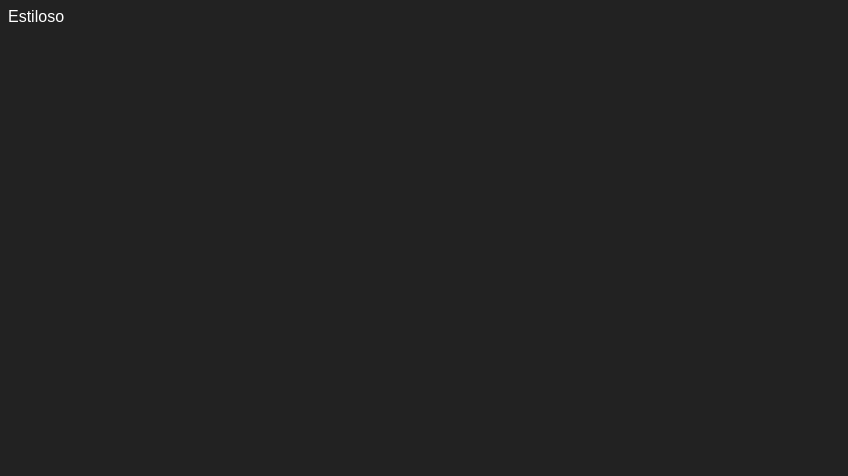
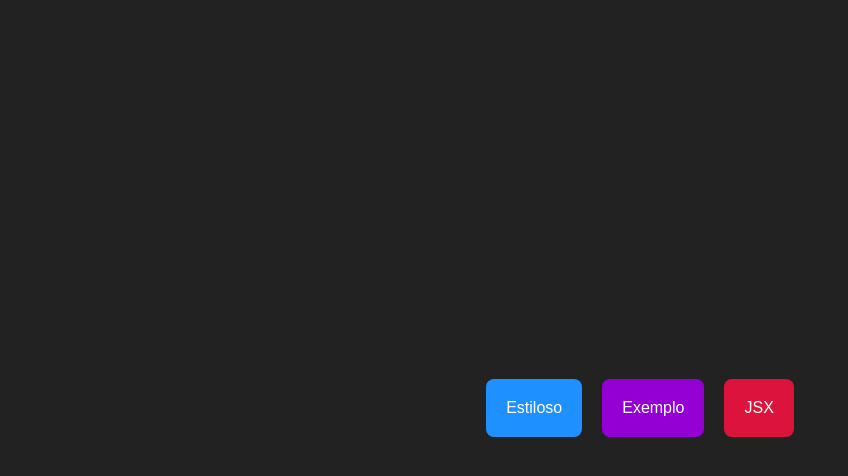
Before and after one commit to alandutra02/next, a Next.js app in the folder fundamentos/: page / in a window 1280 px wide. Shown: the top 476 px of the page, without its empty margins (0-848 px from the left). Built offline with nearby package versions, Linux system fonts and the light colour scheme.

Commit message:
Navegacao

```diff
--- /dev/null
+++ b/fundamentos/src/components/Navegador.jsx
@@ -0,0 +1,17 @@
+import styles from '../styles/Navegador.module.css'
+import Link from "next/link"
+export default function Navegador(props) {
+    return (
+        <div>
+            <Link href={props.destino} style={{
+                textDecoration: 'none'
+            }}>
+                <div className={styles.navegador} style={{
+                    backgroundColor: props.cor ?? 'dodgerblue',
+                }}>
+                    {props.menu}
+                </div>
+            </Link>
+        </div>
+    )
+}
--- a/fundamentos/src/pages/exemplo.jsx
+++ b/fundamentos/src/pages/exemplo.jsx
@@ -1,9 +1,10 @@
 import Cabecalho from "@/components/Cabecalho"
+import Layout from "@/components/Layout"
 export default function Exemplo() {
     return (
-        <>
+        <Layout titulo="Usando Componentes">
             <Cabecalho titulo="Next.js & React" />
             <Cabecalho titulo="Aprenda Next na prática" />
-        </>
+        </Layout>
     )
 }
--- a/fundamentos/src/pages/index.jsx
+++ b/fundamentos/src/pages/index.jsx
@@ -1,9 +1,17 @@
 import Link from "next/link"
-import styles from '../styles/Estiloso.module.css'
+import Navegador from "@/components/Navegador"
 export default function Inicio() {
     return (
-        <>
-            <Link className={styles.linkBranco} href="/estiloso">Estiloso</Link>
-        </>
+        <div style={{
+            display: 'flex',
+            justifyContent: 'center',
+            alignItems: 'center',
+            flexWrap: 'wrap',
+            height: '100vh',
+        }}>
+            <Navegador destino='/estiloso' menu="Estiloso"/>
+            <Navegador destino='/exemplo' menu="Exemplo" cor="#9400d3" />
+            <Navegador destino='/jsx' menu="JSX" cor="crimson" />
+        </div>
     )
 }
--- /dev/null
+++ b/fundamentos/src/pages/jsx.jsx
@@ -0,0 +1,20 @@
+import Layout from "@/components/Layout"
+
+export default function Jsx() {
+    const titulo = <h1>JSX é um Conceito Central</h1>
+
+    function subtitulo() {
+        return <h2>{"muito legal".toUpperCase()}</h2>
+    }
+    return (
+        <Layout titulo="Entendo o JSX ">
+            <div>
+                {titulo}
+                {subtitulo()}
+                <p>
+                    {JSON.stringify({nome: 'João', idade: 30})}
+                </p>
+            </div>
+        </Layout>
+    )
+}
--- a/fundamentos/src/styles/Estiloso.module.css
+++ b/fundamentos/src/styles/Estiloso.module.css
@@ -9,7 +9,3 @@
 /* h1 { vai dar erro porque esse seletor não está dentro de uma classe (erro dizendo que o seletor não é puro)
 margin: 0
 */
-.linkBranco {
-    color: white;
-    text-decoration: none;
-}
--- /dev/null
+++ b/fundamentos/src/styles/Navegador.module.css
@@ -0,0 +1,7 @@
+.navegador {
+    padding: 20px;
+    color:white;
+    text-decoration: none;
+    margin: 10px;
+    border-radius: 8px;
+}
```
